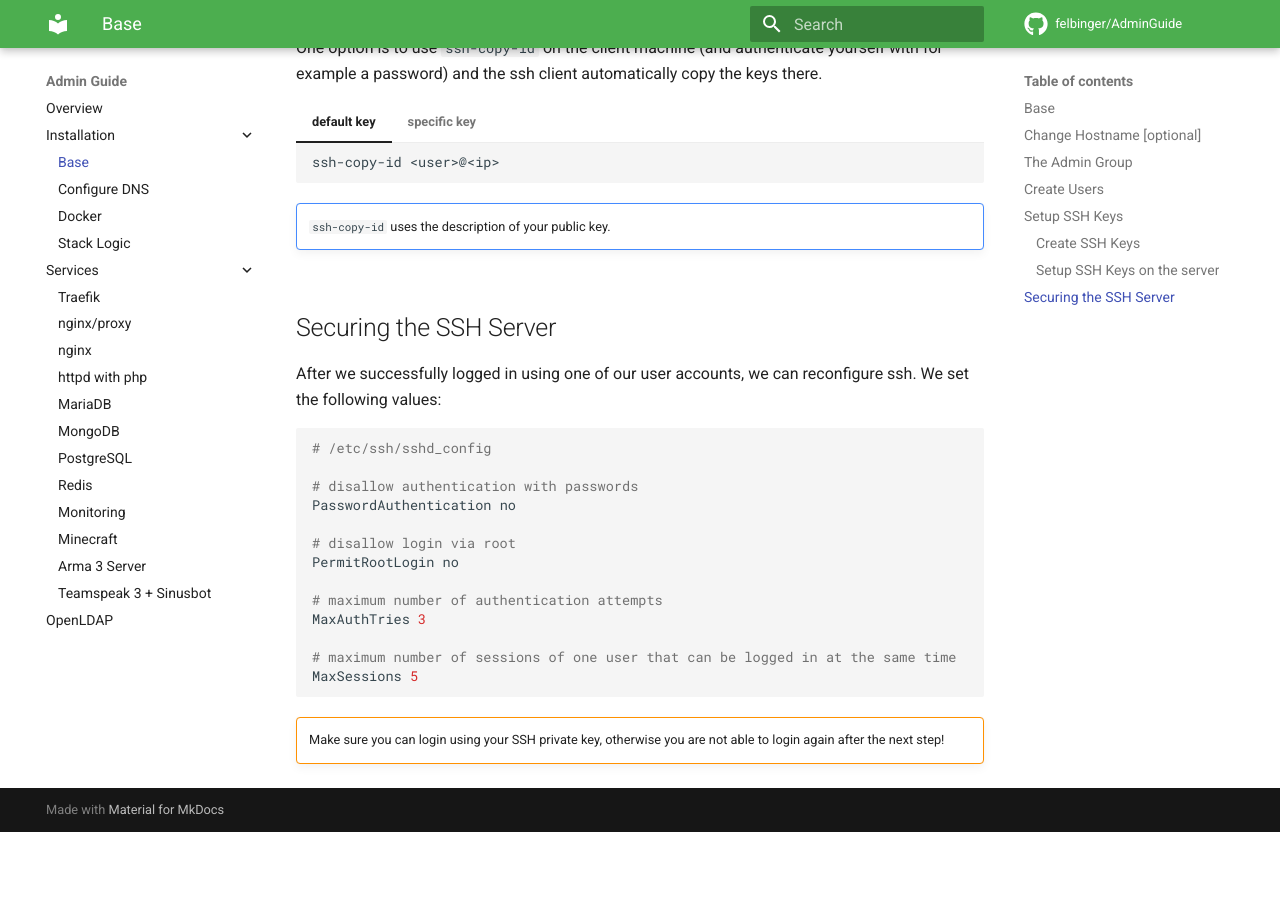
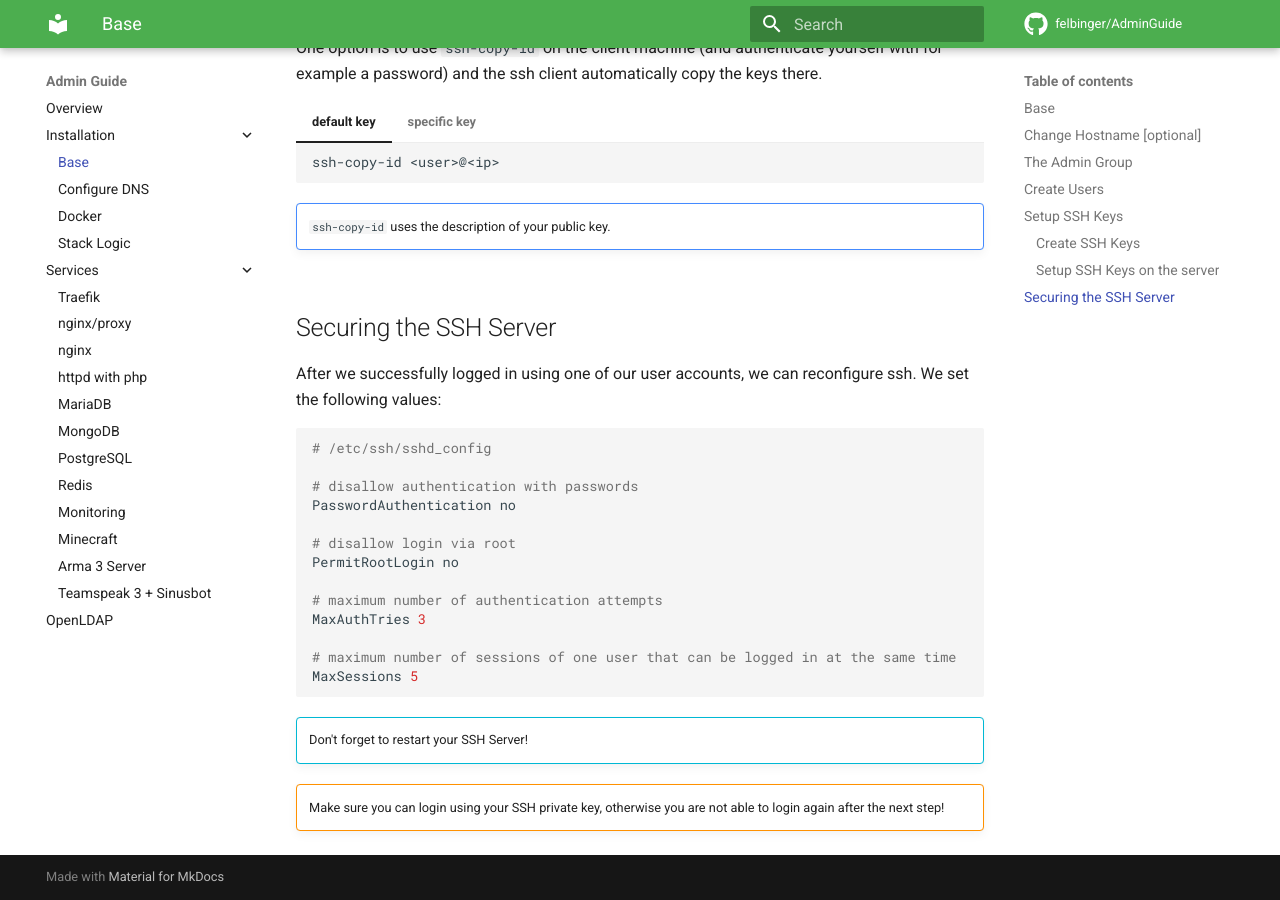
Before and after one commit to felbinger/AdminGuide, an MkDocs documentation site: the page built from docs/installation/index.md, in a window 1280 px wide and 900 px high, scrolled down 2048 px. Built offline with MkDocs 1.6.1 and Material for MkDocs 9.7.7, drawn with Linux system fonts in a browser that asks for light colours; comment, search, counter and statistics services are not loaded; before the commit the page ends 2880 px from its top, so only the background shows below that.

Commit message:
Added "Restart SSH Server"

````diff
--- a/docs/installation/index.md
+++ b/docs/installation/index.md
@@ -158,5 +158,8 @@ MaxAuthTries 3
 MaxSessions 5
 ```
 
+!!! info ""
+    Don't forget to restart your SSH Server!
+
 !!! warning ""
     Make sure you can login using your SSH private key, otherwise you are not able to login again after the next step!
````
